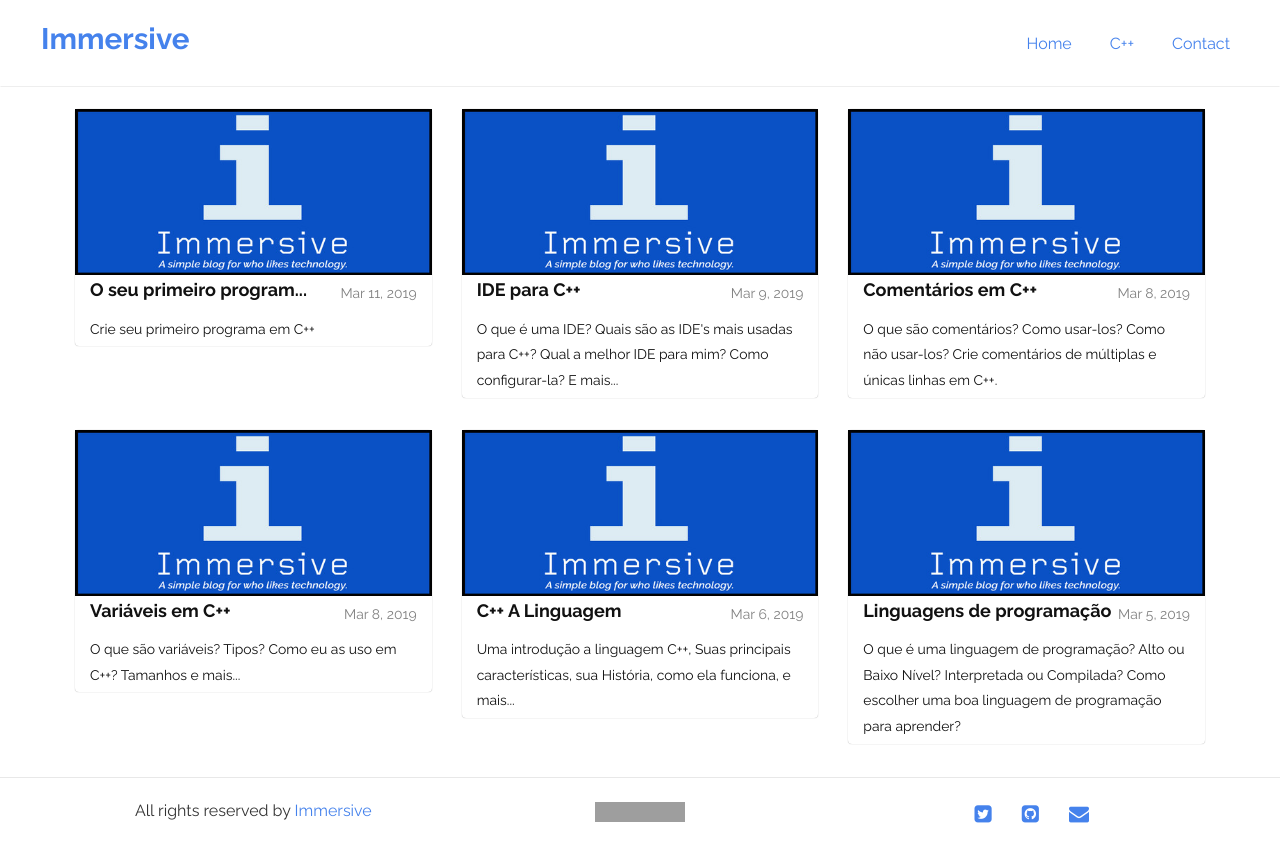
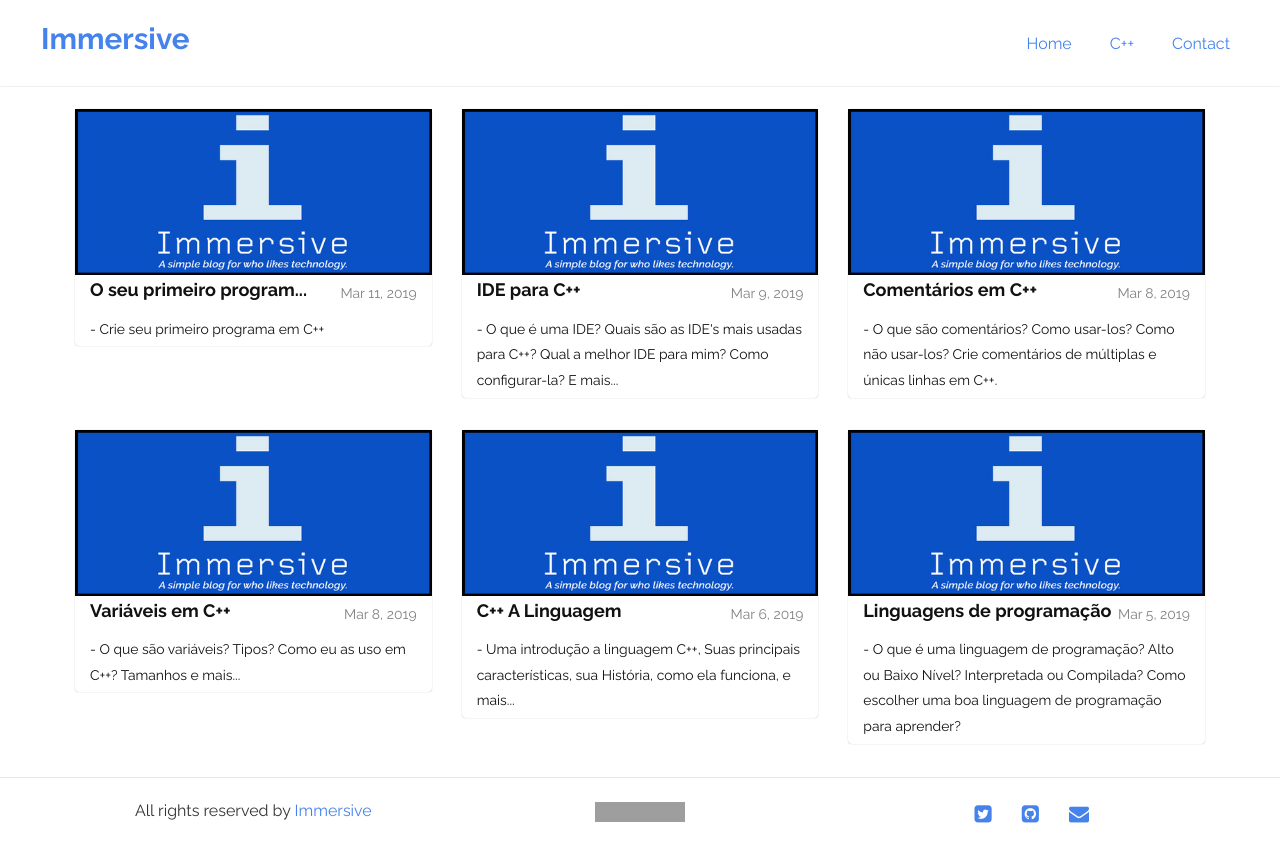
Before and after one commit to PMASTUDIO/immersive, a Jekyll site: the page built from index.html, in a window 1280 px wide. Shown: the top 862 px of the page. Built offline with Jekyll 4.4.1, drawn with Linux system fonts in a browser that asks for light colours; the list of posts is cut into pages by our own code; grey boxes are pictures that could not be loaded.

Commit message:
Category describe added

```diff
--- a/index.html
+++ b/index.html
@@ -23,7 +23,7 @@
                   </div>
 
                   <div class="panel-body"><small>
-                    {{ post.excerpt | strip_html | strip_newlines | truncate: 180 }}</small>
+                    {{ post.category }} - {{ post.excerpt | strip_html | strip_newlines | truncate: 180 }}</small>
                   </div>
                 </div>
                 </a>
```
Also changed, not shown: _posts/CPP/2019-03-06-cpp-a-linguagem.md (renamed from _posts/2019-03-06-cpp-a-linguagem.md), _posts/CPP/2019-03-07-variaveis-em-c.md (renamed from _posts/2019-03-07-variaveis-em-c.md), _posts/CPP/2019-03-08-comentarios-em-cpp.md (renamed from _posts/2019-03-08-comentarios-em-cpp.md), _posts/CPP/2019-03-09-ide-para-cpp.md (renamed from _posts/2019-03-09-ide-para-cpp.md), _posts/CPP/2019-03-11-hello-world-em-cpp.md (renamed from _posts/2019-03-11-hello-world-em-cpp.md), _posts/ProgramacaoIniciante/2019-03-05-linguagens-de-programacao.md (renamed from _posts/2019-03-05-linguagens-de-programacao.md).
